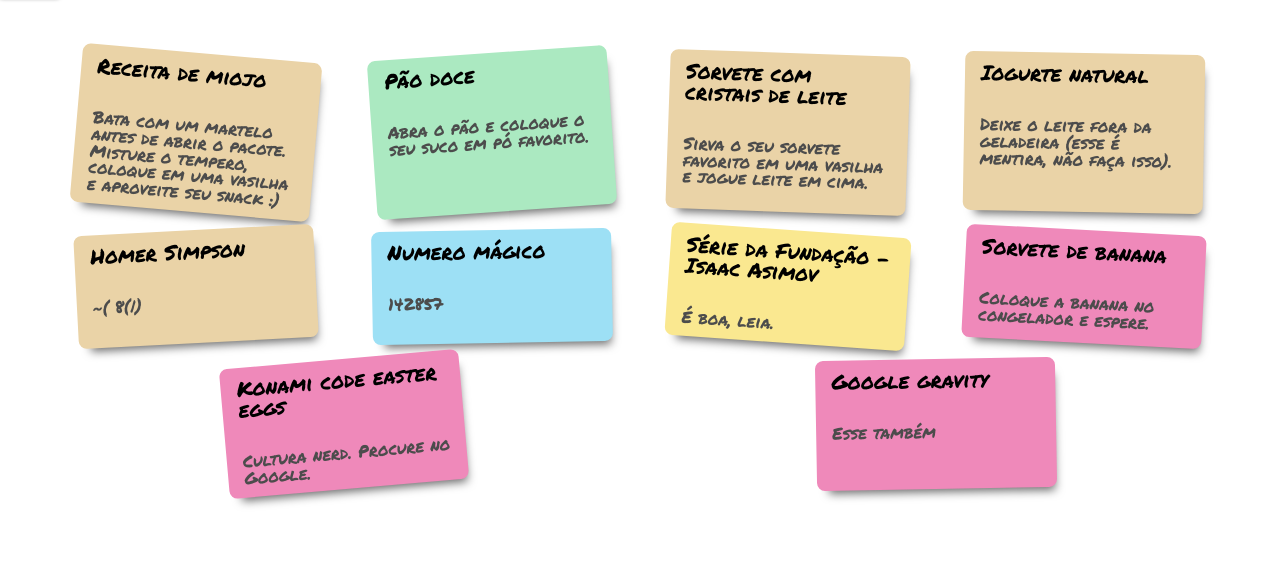
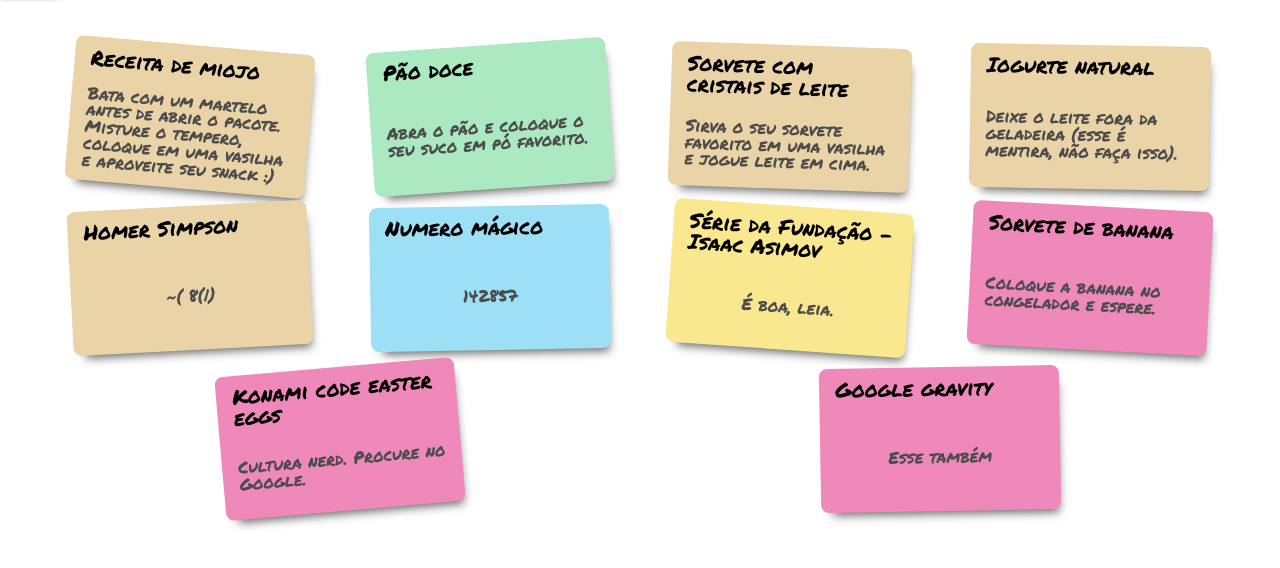
Before and after one commit to antoniolma/TecWeb_DesafioCSS, a plain HTML site: page docs/index.html in a window 1280 px wide. Shown: the part 134-702 px from the top of the page. Drawn offline with nearby package versions, Linux system fonts and the light colour scheme.

Commit message:
Cards - FEITO!

```diff
--- a/docs/getit.css
+++ b/docs/getit.css
@@ -115,20 +115,22 @@ body {
 
 /* https://css-tricks.com/snippets/css/a-guide-to-flexbox/ */
 .card{
+  display: flex;
   /* height: 10rem; */
   width: 15rem;
+  min-height: 9rem;
+  min-width: 15rem;
 
   border-radius: 0.5rem;
   box-shadow: 5px 10px 10px -7px #696969;
+
+  flex-direction: column;
 }
 
 .card-container{
   display: flex;
 
-   margin-left: 3.5rem;    /* Espacamento das bordas*/
-   margin-right: 3.5rem;
-   margin-top: 3.5rem;
-   margin-bottom: 3.5rem;
+  margin: 3rem;    /* Espacamento das bordas*/
 
   flex-direction: row; /* Define orientacao horizontal */
   flex-wrap: wrap;
@@ -144,23 +146,26 @@ body {
   padding-left: 1.0rem;    /* Espacamento das bordas*/
   padding-right: 1.0rem;
   padding-top: 0.7rem;
-   padding-bottom: 1.0rem;
+  padding-bottom: 0.2rem;
+
+  justify-self: flex-start;
+  /* flex-basis: 30%; */
 }
 
 .card-content{
+  display: flex;
+  flex-direction: column;
   font-family: 'Permanent Marker', cursive;
   font-size:1.05em;
   color: #4c4c4c;
 
   padding-left: 1.0rem;    /* Espacamento das bordas*/
   padding-right: 1.0rem;
-   padding-top: 1rem;
-   padding-bottom: 0.7rem;
- /*
-   margin: 1rem;
-   margin-bottom: 0.7rem; */
 
-   /* text-align:center; */
+  justify-content: center;
+  align-items: center;
+
+  flex-grow:2;
 }
 
 .card-rotation-1{
```
Also changed, not shown: docs/index.html (+1 -0 lines). Lines whose indentation alone changed are shown as unchanged.
